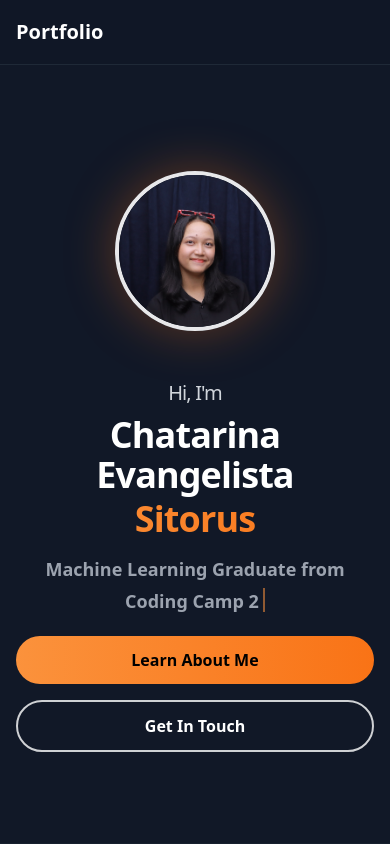
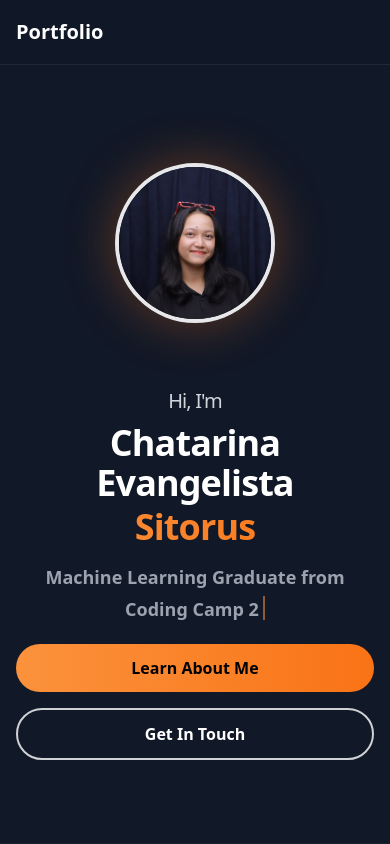
Before and after one commit to Chatarinaeva/portfolio-chatarinaeva, a React (Vite) app: page / in a window 390 px wide. Shown: the top 844 px of the page. Built offline with nearby package versions, Linux system fonts and the light colour scheme.

Commit message:
Add margin-top to text container div

```diff
--- a/src/App.tsx
+++ b/src/App.tsx
@@ -105,7 +105,7 @@ function App() {
             </div>
           </div>
 
-          <div className="text-center md:text-left md:ml-12 flex-1">
+          <div className="text-center md:text-left md:ml-12 flex-1 mt-4 md:mt-0">
             <h1 className="text-4xl sm:text-5xl lg:text-6xl font-bold text-white tracking-tight">
               <span className="block text-xl sm:text-2xl lg:text-3xl font-medium text-gray-300 mb-2">
                 Hi, I'm
```
